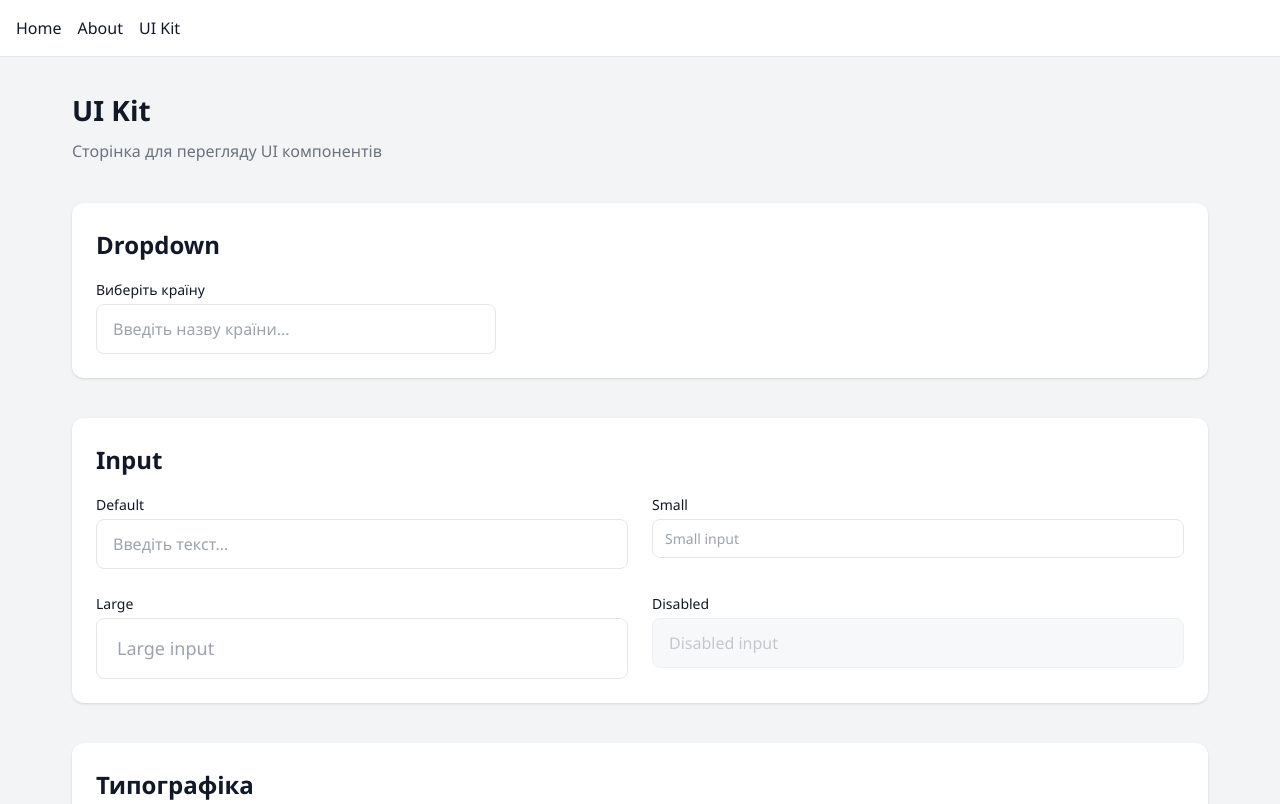
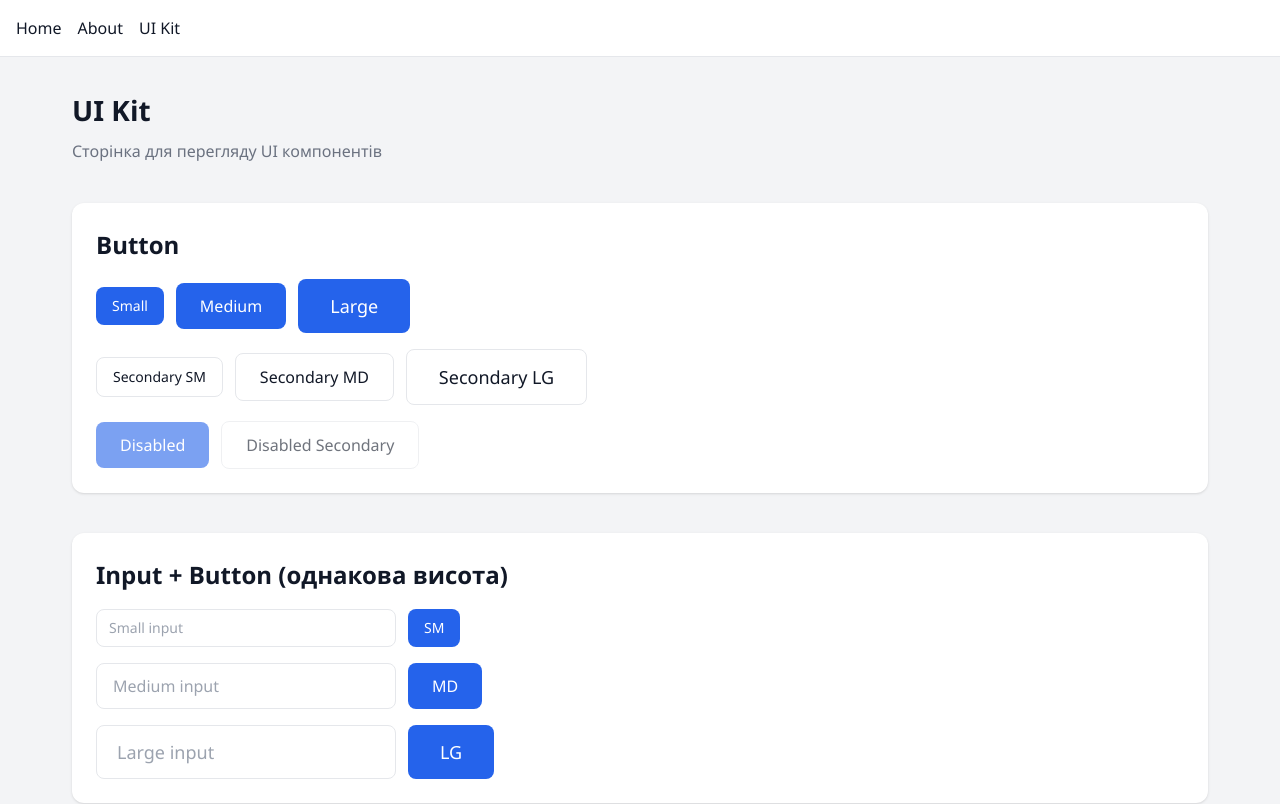
Before and after one commit to webfsi/TestOtpuskUA, a React (Vite) app: page /ui-kit in a window 1280 px wide. Shown: the top 804 px of the page. Built offline with nearby package versions, Linux system fonts and the light colour scheme.

Commit message:
add: button components and search from in home page

```diff
--- /dev/null
+++ b/src/components/ui/Button/Button.scss
@@ -0,0 +1,55 @@
+@use "../../../styles/variables.scss" as *;
+@use "../../../styles/mixins.scss" as *;
+
+.button {
+  display: inline-flex;
+  align-items: center;
+  justify-content: center;
+  line-height: 20px;
+  font-family: $font1;
+  font-weight: $font-weight-medium;
+  border-radius: $border-radius-base;
+  transition: background-color $transition-base, border-color $transition-base;
+  white-space: nowrap;
+
+  &--sm {
+    padding: 9px $spacing-16;
+    font-size: $font-size-sm;
+  }
+
+  &--md {
+    padding: 13px $spacing-24;
+    font-size: $font-size-base;
+  }
+
+  &--lg {
+    padding: 17px $spacing-32;
+    font-size: $font-size-lg;
+  }
+
+  &--primary {
+    color: $color-text-inverse;
+    background-color: $color-primary;
+
+    &:hover:not(:disabled) {
+      background-color: $color-primary-hover;
+    }
+  }
+
+  &--secondary {
+    color: $color-text-primary;
+    background-color: $color-background-card;
+    border: 1px solid $color-border;
+
+    &:hover:not(:disabled) {
+      background-color: $color-gray-50;
+      border-color: $color-gray-300;
+    }
+  }
+
+  &--disabled,
+  &:disabled {
+    opacity: 0.6;
+    cursor: not-allowed;
+  }
+}
--- /dev/null
+++ b/src/components/ui/Button/Button.tsx
@@ -0,0 +1,33 @@
+import { FC, ButtonHTMLAttributes, ReactNode } from "react";
+import "./Button.scss";
+
+interface ButtonProps extends ButtonHTMLAttributes<HTMLButtonElement> {
+  size?: "sm" | "md" | "lg";
+  variant?: "primary" | "secondary";
+  children: ReactNode;
+}
+
+export const Button: FC<ButtonProps> = ({
+  size = "md",
+  variant = "primary",
+  children,
+  className = "",
+  disabled,
+  ...rest
+}) => {
+  const buttonClasses = [
+    "button",
+    `button--${size}`,
+    `button--${variant}`,
+    disabled && "button--disabled",
+    className,
+  ]
+    .filter(Boolean)
+    .join(" ");
+
+  return (
+    <button className={buttonClasses} disabled={disabled} {...rest}>
+      {children}
+    </button>
+  );
+};
--- /dev/null
+++ b/src/components/ui/Button/index.ts
@@ -0,0 +1 @@
+export { Button } from "./Button";
--- a/src/components/ui/Input/Input.scss
+++ b/src/components/ui/Input/Input.scss
@@ -1,5 +1,5 @@
-@use '../../../styles/variables.scss' as *;
-@use '../../../styles/mixins.scss' as *;
+@use "../../../styles/variables.scss" as *;
+@use "../../../styles/mixins.scss" as *;
 
 .input-wrapper {
   display: flex;
@@ -16,6 +16,7 @@
 .input {
   width: 100%;
   font-family: $font1;
+  line-height: 20px;
   font-size: $font-size-base;
   color: $color-text-primary;
   background-color: $color-background-card;
--- /dev/null
+++ b/src/features/SearchForm/SearchForm.scss
@@ -0,0 +1,30 @@
+@use "../../styles/variables.scss" as *;
+@use "../../styles/mixins.scss" as *;
+
+.search-form {
+  width: 100%;
+  max-width: 700px;
+  padding: $spacing-24;
+  background-color: $color-background-card;
+  border-radius: $border-radius-lg;
+  box-shadow: $shadow-base;
+
+  &__title {
+    margin-bottom: 10px;
+  }
+
+  &__content {
+    display: flex;
+    flex-direction: column;
+    gap: $spacing-16;
+
+    @include mobile {
+      flex-direction: column;
+      align-items: stretch;
+    }
+  }
+
+  &__field {
+    flex: 1;
+  }
+}
--- /dev/null
+++ b/src/features/SearchForm/SearchForm.tsx
@@ -0,0 +1,58 @@
+import { FC, useState } from "react";
+import { Dropdown, DropdownItem } from "../../components/ui/Dropdown";
+import { Button } from "../../components/ui/Button";
+import "./SearchForm.scss";
+
+const mockCountries: DropdownItem[] = [
+  { id: "1", label: "Єгипет" },
+  { id: "2", label: "Туреччина" },
+  { id: "3", label: "Греція" },
+  { id: "4", label: "Іспанія" },
+  { id: "5", label: "Італія" },
+  { id: "6", label: "Хорватія" },
+  { id: "7", label: "Чорногорія" },
+  { id: "8", label: "Болгарія" },
+];
+
+export const SearchForm: FC = () => {
+  const [inputValue, setInputValue] = useState("");
+  const [selectedCountry, setSelectedCountry] = useState<DropdownItem | null>(
+    null
+  );
+
+  const filteredCountries = mockCountries.filter((country) =>
+    country.label.includes(inputValue)
+  );
+
+  const handleSelect = (item: DropdownItem) => {
+    setSelectedCountry(item);
+  };
+
+  const handleSubmit = (e: React.FormEvent) => {
+    e.preventDefault();
+    if (selectedCountry) {
+      console.log("Search:", selectedCountry);
+    }
+  };
+
+  return (
+    <form className="search-form" onSubmit={handleSubmit}>
+      <h1 className="search-form__title">Форма пошуку турів</h1>
+      <div className="search-form__content">
+        <div className="search-form__field">
+          <Dropdown
+            placeholder="Оберіть напрямок"
+            value={inputValue}
+            onChange={setInputValue}
+            onSelect={handleSelect}
+            items={filteredCountries}
+            emptyText="Країну не знайдено"
+          />
+        </div>
+        <Button type="submit" size="md" disabled={!selectedCountry}>
+          Знайти
+        </Button>
+      </div>
+    </form>
+  );
+};
--- /dev/null
+++ b/src/features/SearchForm/index.ts
@@ -0,0 +1 @@
+export { SearchForm } from "./SearchForm";
--- /dev/null
+++ b/src/pages/Home/Home.scss
@@ -0,0 +1,13 @@
+@use "../../styles/variables.scss" as *;
+@use "../../styles/mixins.scss" as *;
+
+.home {
+  padding: $spacing-32;
+  @include flex-column;
+  align-items: center;
+  gap: $spacing-24;
+
+  h1 {
+    text-align: center;
+  }
+}
--- a/src/pages/Home/Home.tsx
+++ b/src/pages/Home/Home.tsx
@@ -1,11 +1,10 @@
-import ExampleComponent from "../../components/ExampleComponent/ExampleComponent";
+import { SearchForm } from "../../features/SearchForm";
+import "./Home.scss";
 
 function Home() {
   return (
-    <div>
-      <h1>Home Page</h1>
-      <p>Welcome to the home page!</p>
-      <ExampleComponent />
+    <div className="home">
+      <SearchForm />
     </div>
   );
 }
--- a/src/pages/UIKit/UIKit.scss
+++ b/src/pages/UIKit/UIKit.scss
@@ -1,5 +1,5 @@
-@use '../../styles/variables.scss' as *;
-@use '../../styles/mixins.scss' as *;
+@use "../../styles/variables.scss" as *;
+@use "../../styles/mixins.scss" as *;
 
 .ui-kit {
   padding: $spacing-32;
@@ -22,7 +22,9 @@
       margin-bottom: $spacing-16;
     }
 
-		h1, h3, h4 {
+    h1,
+    h3,
+    h4 {
       margin-top: $spacing-12;
     }
 
@@ -38,6 +40,31 @@
       &:hover {
         color: $color-primary-hover;
       }
+    }
+  }
+
+  &__buttons {
+    display: flex;
+    flex-direction: column;
+    gap: $spacing-16;
+  }
+
+  &__button-row {
+    display: flex;
+    flex-wrap: wrap;
+    align-items: center;
+    gap: $spacing-12;
+  }
+
+  &__input-button {
+    display: flex;
+    align-items: flex-end;
+    gap: $spacing-12;
+    margin-top: $spacing-16;
+
+    .input-wrapper {
+      flex: 1;
+      max-width: 300px;
     }
   }
 
--- a/src/pages/UIKit/UIKit.tsx
+++ b/src/pages/UIKit/UIKit.tsx
@@ -1,17 +1,15 @@
-import { useState, useEffect } from "react";
+import { useState } from "react";
 import { Input } from "../../components/ui/Input";
+import { Button } from "../../components/ui/Button";
 import { Dropdown, DropdownItem } from "../../components/ui/Dropdown";
 import "./UIKit.scss";
 
 const mockCountries: DropdownItem[] = [
-  { id: "1", label: "Польша" },
-  { id: "2", label: "Чехія" },
+  { id: "1", label: "Єгипет" },
+  { id: "2", label: "Туреччина" },
   { id: "3", label: "Греція" },
-  { id: "4", label: "Франція" },
-  { id: "5", label: "Німетчина" },
-  { id: "6", label: "Швейцарія" },
-  { id: "7", label: "Швеція" },
-  { id: "8", label: "іспанія" },
+  { id: "4", label: "Іспанія" },
+  { id: "5", label: "Італія" },
 ];
 
 function UIKit() {
@@ -22,17 +20,11 @@ function UIKit() {
   );
 
   const filteredCountries = mockCountries.filter((country) =>
-    country.label.includes(dropdownValue)
+    country.label.toLowerCase().includes(dropdownValue.toLowerCase())
   );
-
-  useEffect(() => {
-    console.log("drpdwn-start:", selectedCountry);
-    console.log("drpdwn-start2:", filteredCountries);
-  }, [selectedCountry, filteredCountries]);
 
   const handleCountrySelect = (item: DropdownItem) => {
     setSelectedCountry(item);
-    console.log("drpdwn:", item);
   };
 
   return (
@@ -41,6 +33,42 @@ function UIKit() {
       <p className="ui-kit__description">
         Сторінка для перегляду UI компонентів
       </p>
+
+      <section className="ui-kit__section">
+        <h2>Button</h2>
+        <div className="ui-kit__buttons">
+          <div className="ui-kit__button-row">
+            <Button size="sm">Small</Button>
+            <Button size="md">Medium</Button>
+            <Button size="lg">Large</Button>
+          </div>
+          <div className="ui-kit__button-row">
+            <Button variant="secondary" size="sm">Secondary SM</Button>
+            <Button variant="secondary" size="md">Secondary MD</Button>
+            <Button variant="secondary" size="lg">Secondary LG</Button>
+          </div>
+          <div className="ui-kit__button-row">
+            <Button disabled>Disabled</Button>
+            <Button variant="secondary" disabled>Disabled Secondary</Button>
+          </div>
+        </div>
+      </section>
+
+      <section className="ui-kit__section">
+        <h2>Input + Button (однакова висота)</h2>
+        <div className="ui-kit__input-button">
+          <Input placeholder="Small input" size="sm" />
+          <Button size="sm">SM</Button>
+        </div>
+        <div className="ui-kit__input-button">
+          <Input placeholder="Medium input" size="md" />
+          <Button size="md">MD</Button>
+        </div>
+        <div className="ui-kit__input-button">
+          <Input placeholder="Large input" size="lg" />
+          <Button size="lg">LG</Button>
+        </div>
+      </section>
 
       <section className="ui-kit__section">
         <h2>Dropdown</h2>
```
Lines whose indentation alone changed are shown as unchanged.
